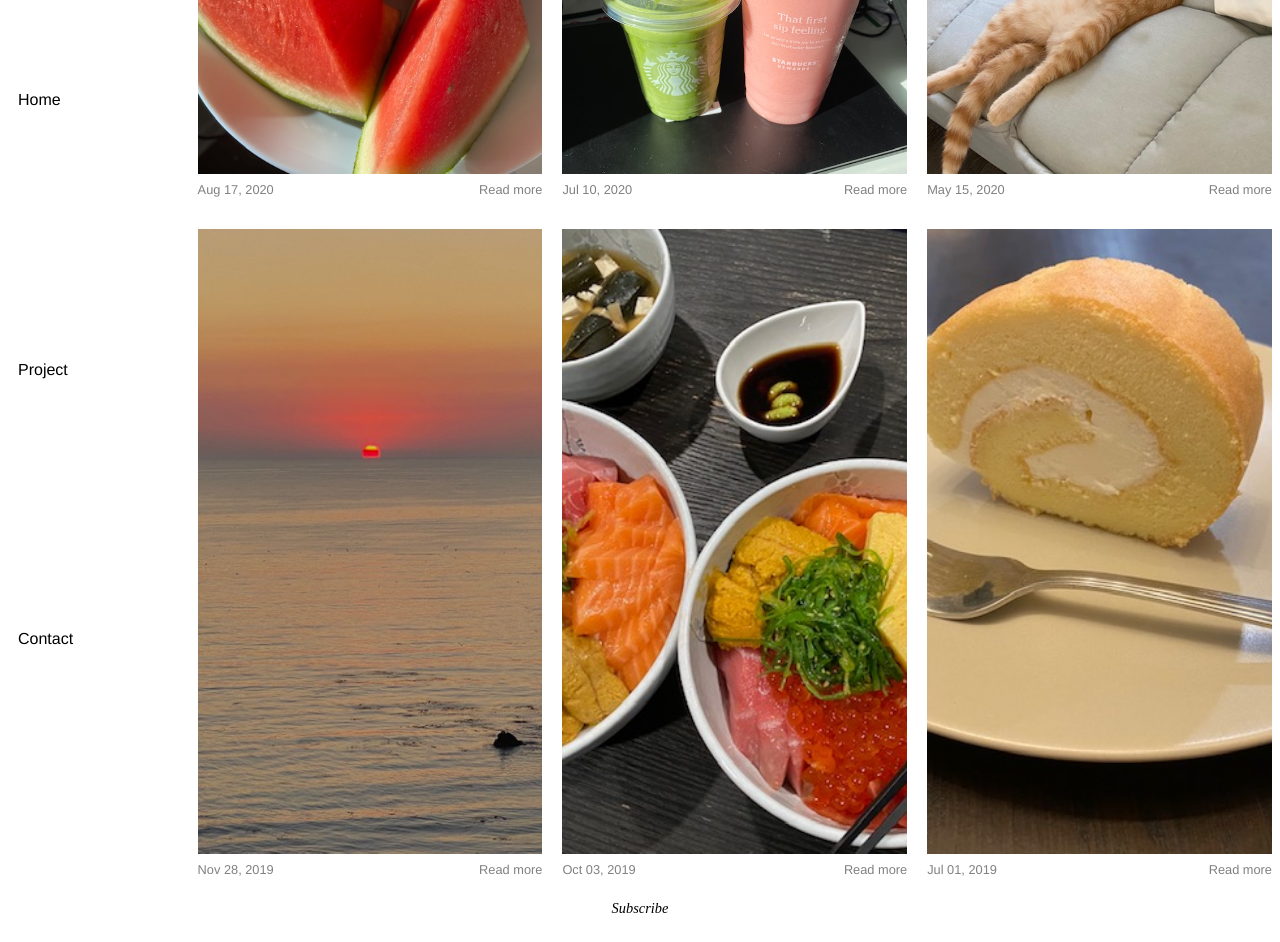
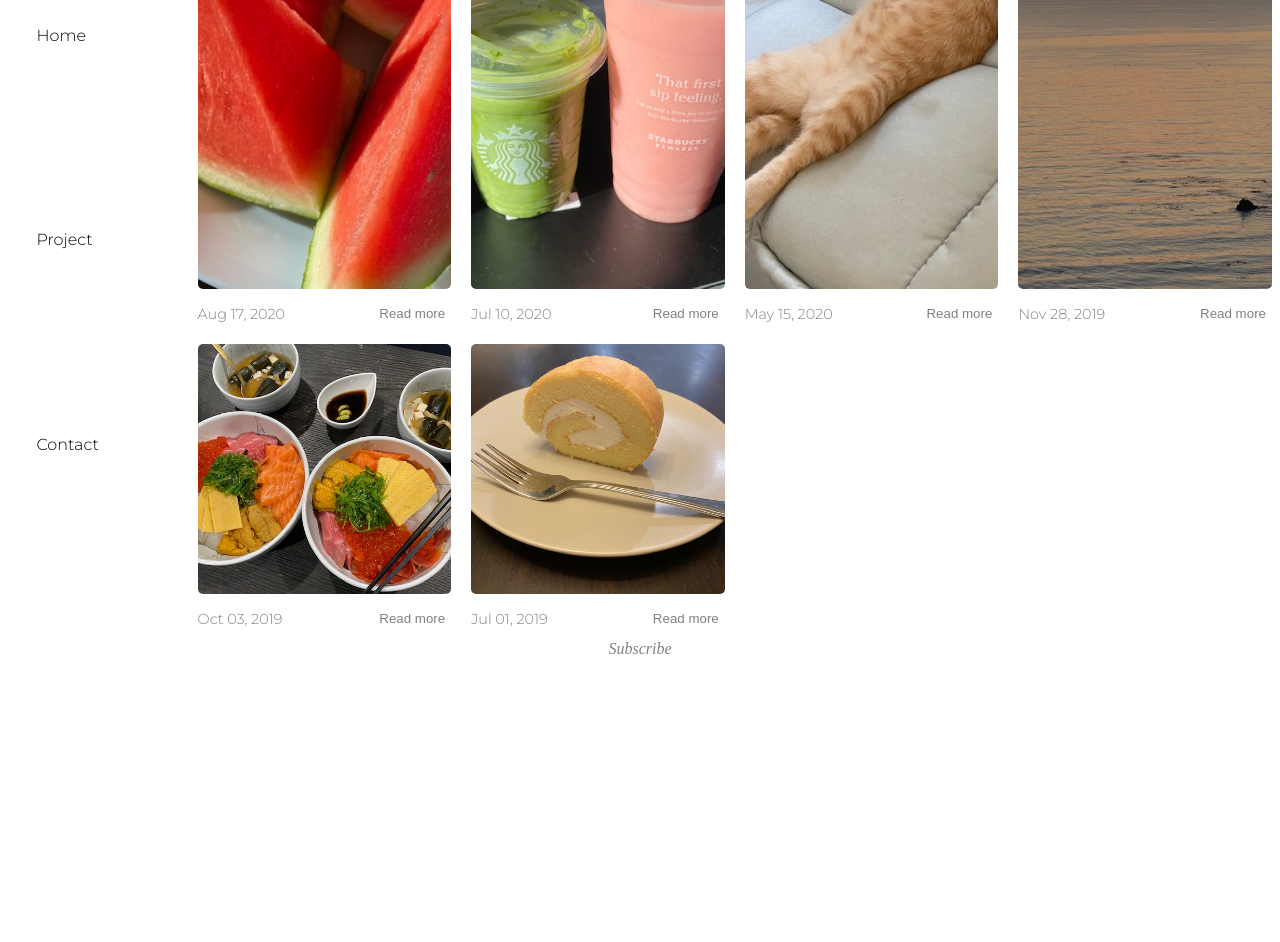
Before and after one commit to Leeeslieee/Udacity-PersonalBlog, a plain HTML site: page index.html in a window 1280 px wide. Shown: the part 284-1226 px from the top of the page. After the commit the page ends 966 px from the top, so only its background shows below. Drawn offline with Linux system fonts and the light colour scheme.

Commit message:
Implement Design System

```diff
--- /dev/null
+++ b/css/component.css
@@ -0,0 +1,25 @@
+
+
+
+/*button*/
+button{
+   background:none;
+   border:none;
+   color:gray;
+}
+button:hover{
+    height:25px;
+    color:rgb(255, 255, 255);
+    background-color:rgba(185, 204, 16, 0.959);
+    border-radius: 2px;
+    cursor:pointer;
+}
+
+/*image*/
+img{
+    width: 100%;
+    height: 100%;
+    object-fit: cover;
+    object-position: 50% 40%;
+    border-radius: 5px;
+}
--- /dev/null
+++ b/css/foundation.css
@@ -0,0 +1,34 @@
+/* Import */
+@import url('https://fonts.googleapis.com/css2?family=Montserrat:wght@300&family=Open+Sans&display=swap');
+
+
+/* typography */
+h1,
+h2,
+h3,
+h4{
+    font-family: 'Montserrat', sans-serif;
+}
+
+
+ul{
+    font-family: 'Montserrat', sans-serif;
+    list-style-type: none;
+}
+
+span{
+    font-family: 'Montserrat', sans-serif;
+    font-size: 0.9em;
+    color: gray;
+}
+
+/* color */
+.primary-blue{
+    background-color:rgb(148, 175, 233);
+}
+
+
+a {
+    color: gray;
+    text-decoration: none;
+  }
--- /dev/null
+++ b/css/layout.css
@@ -0,0 +1,126 @@
+/*responsive grid layout*/
+
+/*display top menu and header background image responsive to screen*/
+@media(max-width:351px){
+    .container{
+        display: grid;
+        grid-template-columns: 1fr;
+        grid-template-rows: 80px 50px auto 30px;
+        grid-template-areas:
+            "hd"
+            "sd"
+            "ct"
+            "ft";
+    }
+
+    .header{
+        background-size: 40%;
+    }
+
+    .nav{
+        width: 100%;
+        display: inline-block;
+    }
+
+    ul{
+        padding-left: 0;
+        margin: 10px auto 10px auto;
+        display: flex;
+        flex-direction: row;
+        justify-content: space-evenly;
+    }
+}
+
+/*display top menu and header background image is set to be contain*/
+@media(min-width:351px) and (max-width:601px){
+    .container{
+        display: grid;
+        grid-template-columns: 1fr;
+        grid-template-rows: 80px 50px auto 30px;
+        grid-template-areas:
+            "hd"
+            "sd"
+            "ct"
+            "ft";
+    }
+
+    .header{
+        background-size: contain;
+    }
+
+    ul{
+        padding-left: 0;
+        margin: 10px auto 10px auto;
+        display: flex;
+        flex-direction: row;
+        justify-content: space-evenly;
+    }
+}
+
+/*switch from top menu to sidebar*/
+@media(min-width:601px){
+    .container{
+        display: grid;
+        grid-template-columns: 15% 85%;
+        grid-template-rows: 100px auto 50px;
+        grid-template-areas:
+            "hd hd"
+            "sd ct"
+            "ft ft";
+    }
+
+    .header{
+        background-size: contain;
+    }
+
+    .nav{
+        height:100%;
+    }
+
+    ul{
+        height: 100%;
+        display: flex;
+        list-style-type: none;
+        flex-direction: column;
+        justify-content: space-evenly;
+        padding-left:15%;
+    }
+
+}
+
+
+
+/*header*/
+.header{
+    grid-area: hd;
+
+    /*background image setup*/
+    background-image: url(../img/image0.jpg);
+    background-repeat: no-repeat;
+    background-position: left;
+
+    /*nested grid*/
+    display: grid;
+    grid-template-columns: 40% 60%;
+    grid-template-areas: "logo site";
+}
+
+h1{
+    grid-area: site;
+}
+
+/*top menu or sidebar*/
+.sidebar{
+    grid-area: sd;
+}
+
+/*content*/
+.content{
+    grid-area: ct;
+}
+
+/*footer*/
+.footer{
+    grid-area: ft;
+    margin: auto;
+}
--- a/css/main.css
+++ /dev/null
@@ -1,151 +0,0 @@
-/* sdfsdfa */
-.container{
-    display:grid;
-    grid-template-columns: 1fr;
-    grid-template-rows:100px 50px auto 50px;
-    grid-template-areas:
-        "hd"
-        "sd"
-        "ct"
-        "ft";
-    /*border:2px solid red;*/
-}
-a {
-    color: gray;
-    text-decoration: none;
-  }
-.box{
-    display:flex;
-    flex-direction:row;
-    /*border:2px solid yellow;*/
-}
-
-.header{
-    grid-area:hd;
-    background-image: url(../img/image0.jpg);
-    background-size:contain;
-    background-repeat:no-repeat;
-    background-position: left;
-    display:grid;
-    grid-template-columns: 40% 60%;
-    grid-template-areas:"logo site";
-}
-.header h1{
-    grid-area:site;
-    font-family: 'Comic Sans MS', 'Comic Sans', 'cursive';
-    font-weight:200;
-}
-.nav{
-    width:100%;
-    display:inline-block;
-    border-top: 1px solid lightgray;
-    border-bottom: 1px solid lightgray;
-
-}
-.nav ul{
-    display:flex;
-    list-style-type: none;
-    flex-direction:row;
-    justify-content:space-evenly;
-    font-family: Helvetica, Arial;
-}
-
-.sidebar{
-    grid-area:sd;
-}
-.content{
-    grid-area:ct;
-}
-
-.cards{
-    width:100%;
-    height:100%;
-    display:grid;
-    grid-template-columns: repeat(auto-fill, minmax(200px, 1fr));
-    grid-gap: 10px;
-}
-.card{
-    display:grid;
-   /*grid-template-rows: repeat(auto-fill, minmax(100px, 200px));  */
-   grid-template-rows: minmax(250px,auto) 30px;
-   padding-top:5px;
-}
-
-.card img{
-    width:100%;
-    height:100%;
-    object-fit:cover;
-    object-position:50% 40%;
-}
-.card p{
-    line-height:5px;
-    font-family:    Helvetica, Arial;
-    font-size:0.8em;
-    color:gray;
-
-}
-
-.details{
-    float:right;
-}
-
-/*.postImage{
-    grid-area:Image;
-    display:flex;
-    flex-direction:row;
-    justify-content:center;
-}
-.postImage:hover{
-    cursor:pointer;
-.postCaption{
-    font-size:0.9em;
-
-}
-}*/
-
-
-
-.footer{
-    grid-area:ft;
-    margin:auto;
-    font-size:0.9em;
-}
-
-@media (min-width:500px){
-    .container{
-        display:grid;
-        grid-template-columns: 15% 85%;
-        grid-template-rows:100px auto 50px;
-        grid-template-areas:
-            "hd hd"
-            "sd ct"
-            "ft ft";
-    }
-    .cards{
-        width:100%;
-        height:100%;
-        display:grid;
-        /*
-        grid-template-columns:50% 50%;
-        grid-template-rows:33% 33% 33%;
-        */
-        grid-template-columns: repeat(auto-fill, minmax(300px, 1fr));
-        grid-gap: 20px;
-    }
-
-    .nav{
-        /*width:100%;*/
-        height:100%;
-        border:none;
-    }
-    .nav ul{
-        height:100%;
-        display:flex;
-        list-style-type: none;
-        flex-direction:column;
-        justify-content:space-evenly;
-        padding-left:10px;
-
-    }
-
-}
--- a/css/post.css
+++ b/css/post.css
@@ -1,57 +1,2 @@
-.container{
-
-    display:grid;
-    grid-template-rows:100px 50px auto 50px;
-    grid-template-columns: 1fr;
-    grid-template-areas:
-    "hd"
-    "sd"
-    "content"
-    "ft";
-}
-a {
-    color: black;
-    text-decoration: none;
-  }
-.box{
-
-}
-
-.header{
-    grid-area:hd;
-    background-image: url(../img/image0.jpg);
-    background-size:contain;
-    background-repeat:no-repeat;
-    background-position: left;
-    display:grid;
-    grid-template-columns: 40% 60%;
-    grid-template-areas:"logo site";
-}
-.header h1{
-    grid-area:site;
-    font-family: 'Comic Sans MS', 'Comic Sans', 'cursive';
-    font-weight:200;
-}
-
-.sidebar{
-    grid-area:sd;
-}
-.nav{
-    border-top: 1px solid lightgray;
-    border-bottom: 1px solid lightgray;
-}
-.nav ul{
-    list-style-type:none;
-    display:flex;
-    justify-content:space-evenly;
-    font-family: Helvetica, Arial;
-}
-
-.content{
-    grid-area:content;
-    padding: 0px 15px 0px 15px;
-}
-
-.footer{
-    grid-area:ft;
-}
+@import 'foundation.css';
+@import 'layout.css';
--- /dev/null
+++ b/css/style.css
@@ -0,0 +1,22 @@
+@import 'foundation.css';
+@import 'layout.css';
+@import 'component.css';
+
+
+.cards{
+    width: 100%;
+    height: 100%;
+    display: grid;
+    grid-template-columns: repeat(auto-fill, minmax(200px, 1fr));
+    grid-gap: 20px;
+}
+.card{
+    display: grid;
+    grid-template-rows: minmax(250px,auto) 30px;
+    padding-top: 5px;
+}
+
+
+.details{
+    float: right;
+}
--- a/index.html
+++ b/index.html
@@ -5,16 +5,16 @@
     <meta http-equiv="X-UA-Compatible" content="IE=edge">
     <meta name="viewport" content="width=device-width, initial-scale=1.0">
     <title>Blog Home Page</title>
-    <link href="css/main.css" rel="stylesheet">
+    <link href="css/style.css" rel="stylesheet">
 </head>
 <body>
     <div class="container">
         <!--Header Section-->
-        <header class="header box">
+        <header class="header">
             <h1>My Story</h1>
         </header>
         <!--Sidebar Section-->
-        <div class="sidebar box">
+        <div class="sidebar">
             <nav class="nav">
                 <ul>
                     <li>Home</li>
@@ -24,35 +24,54 @@
             </nav>
         </div>
         <!--Content Section-->
-        <div class="content box cards">
+        <div class="content cards">
                 <article class="card">
                     <img src="img/IMG_0081.jpg" alt="Watermelon" >
-                    <p>Aug 17, 2020 <a class="details" href="Blog-Post.html">Read more</a></p>
+                    <p>
+                        <span>Aug 17, 2020</span>
+                        <button class="details" onclick="location.href='html/Blog-Post-Watermelon.html';">Read more</button>
+                    </p>
                 </article>
                 <article class="card">
                     <img src="img/IMG_9817.jpg" alt="Starbucks drinks">
-                    <p>Jul 10, 2020 <a class="details" href="Blog-Post.html">Read more</a></p>
+                    <p>
+                        <span>Jul 10, 2020</span>
+                        <button class="details" onclick="location.href='html/Blog-Post-Watermelon.html';">Read more</button>
+                    </p>
                 </article>
                 <article class="card">
                     <img src="img/IMG_0324.jpg" alt="Cat on sofa" >
-                    <p>May 15, 2020 <a class="details" href="Blog-Post.html">Read more</a></p>
+                    <p>
+                        <span>May 15, 2020</span>
+                        <button class="details" onclick="location.href='html/Blog-Post-Watermelon.html';">Read more</button>
+                    </p>
                 </article>
                 <article class="card">
                     <img src="img/IMG_1166.jpg" alt="Sunset by the sea">
-                    <p>Nov 28, 2019 <a class="details" href="Blog-Post.html">Read more</a></p>
+                    <p>
+                        <span>Nov 28, 2019</span>
+                        <button class="details" onclick="location.href='html/Blog-Post-Watermelon.html';">Read more</button>
+                    </p>
                 </article>
                 <article class="card">
                     <img src="img/IMG_1323.jpg" alt="Chirashi">
-                    <p>Oct 03, 2019 <a class="details" href="Blog-Post.html">Read more</a></p>
+                    <p>
+                        <span>Oct 03, 2019</span>
+                        <button class="details" onclick="location.href='html/Blog-Post-Watermelon.html';">Read more</button>
+                    </p>
                 </article>
                 <article class="card">
                     <img src="img/IMG_1241.jpg" alt="Swiss roll">
-                    <p>Jul 01, 2019 <a class="details" href="Blog-Post.html">Read more</a></p>
+                    <p>
+                        <span>Jul 01, 2019</span>
+                        <button class="details" onclick="location.href='html/Blog-Post-Watermelon.html';">Read more</button>
+                    </p>
                 </article>
         </div>
+
         <!--Footer Section-->
-        <footer class="footer box">
-            <span><em>Subscribe</em></span>
+        <footer class="footer">
+            <a href="https://www.google.com"><em>Subscribe</em></a>
         </footer>
     </div>
 </body>
```
Also changed, not shown: html/Blog-Post-Watermelon.html (renamed from html/Blog-Post.html, +2 -2 lines).
